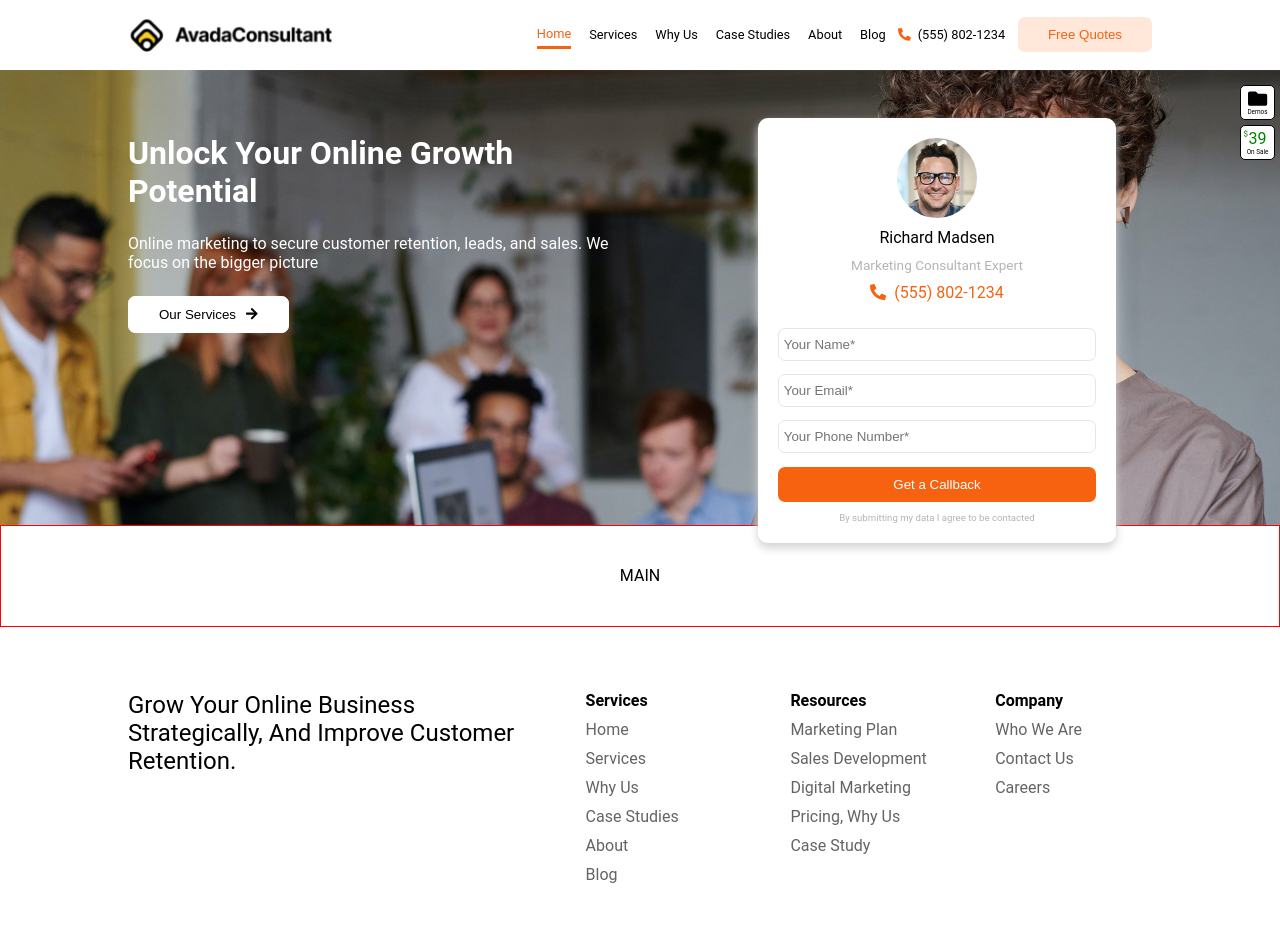
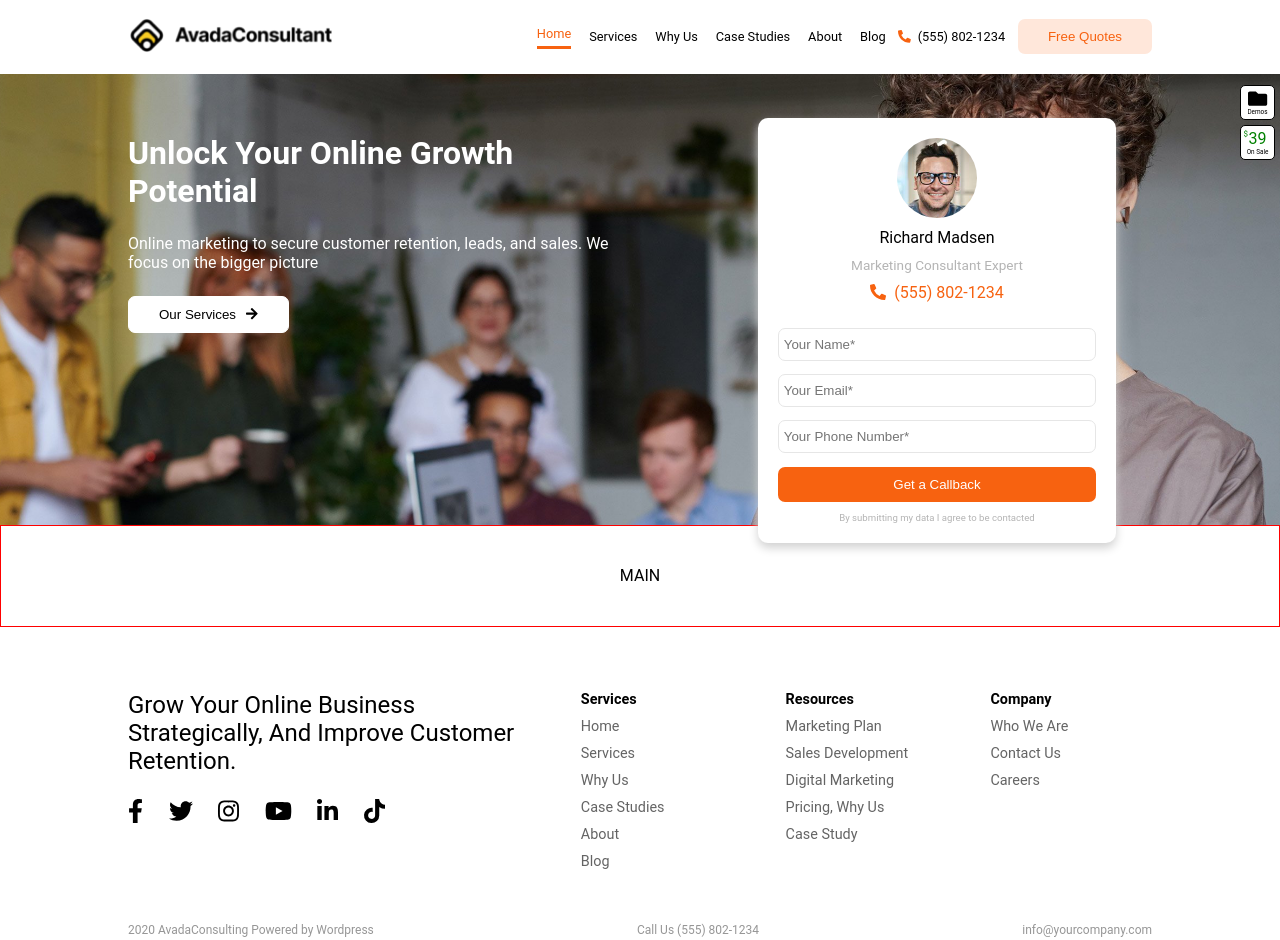
Before and after one commit to DavideDeLeonardis/proj-vuejs, a Vue app: page / in a window 1280 px wide. Shown: the top 940 px of the page. Built offline with nearby package versions, Linux system fonts and the light colour scheme.

Commit message:
footer improved

```diff
--- a/package.json
+++ b/package.json
@@ -9,6 +9,7 @@
   },
   "dependencies": {
     "@fortawesome/fontawesome-svg-core": "^1.2.36",
+    "@fortawesome/free-brands-svg-icons": "^5.15.4",
     "@fortawesome/free-solid-svg-icons": "^5.15.4",
     "@fortawesome/vue-fontawesome": "^2.0.6",
     "autoprefixer": "^9",
--- a/src/assets/scss/partials/_footer.scss
+++ b/src/assets/scss/partials/_footer.scss
@@ -15,11 +15,23 @@ footer {
             p {
                 font-size: 1.5em;
                 text-transform: capitalize;
+                margin-bottom: 1em;
+            }
+
+            a > * {
+                font-size: 1.5em;
+                margin-right: 2vw;
+                transition: 0.15s;
+
+                &:hover {
+                    transform: scale(1.25);
+                }
             }
         }
 
         .col-right {
             width: calc(100% / 5);
+            font-size: 0.9em;
             margin-bottom: 3em;
             padding-left: 3em;
 
@@ -29,6 +41,10 @@ footer {
 
             li {
                 color: rgb(100, 100, 100);
+
+                &:hover {
+                    text-decoration: underline;
+                }
             }
         }
 
@@ -42,6 +58,10 @@ footer {
         @media screen and (max-width: 768px) {
             .col-left {
                 width: 100%;
+
+                a > * {
+                    margin-right: 1em;
+                }
             }
 
             .col-right {
--- a/src/assets/scss/partials/_header.scss
+++ b/src/assets/scss/partials/_header.scss
@@ -34,6 +34,7 @@
                     &:hover {
                         color: $primary_color;
                         border-bottom: 3px solid $primary_color;
+                        transform: translateY(-2px);
                     }
                 }
             }
--- a/src/components/Footer.vue
+++ b/src/components/Footer.vue
@@ -3,7 +3,12 @@
         <div class="container">
             <div class="col-left">
                 <p>Grow your online business strategically, and improve customer retention.</p>
-                <!-- <a href="#"><font-awesome-icon :icon="['fab', 'facebook-f']" /></a> -->
+                <a href="#">
+                    <font-awesome-icon
+                        v-for="social in socials"
+                        :key="social"
+                        :icon="['fab', social]" />
+                </a>
             </div>
 
             <!-- lists -->
@@ -14,7 +19,7 @@
                         v-for="(link, index) in servicesLinks"
                         :key="`B${index}`"
                     >
-                        {{ link }}
+                        <a href="#">{{ link }}</a>
                     </li>
                 </ul>
             </div>
@@ -25,7 +30,7 @@
                         v-for="(link, index) in resourcesLinks"
                         :key="`C${index}`"
                     >
-                        {{ link }}
+                        <a href="#">{{ link }}</a>
                     </li>
                 </ul>
             </div>
@@ -36,15 +41,14 @@
                         v-for="(link, index) in companyLinks"
                         :key="`D${index}`"
                     >
-                        {{ link }}
+                        <a href="#">{{ link }}</a>
                     </li>
                 </ul>
             </div>
 
-
             <div class="col-bottom">
                 <span>2020 AvadaConsulting Powered by Wordpress</span>
-                <span>Call Us (555) 802-1234</span>
+                <a href="#">Call Us (555) 802-1234</a>
                 <span>info@yourcompany.com</span>
             </div>
         </div>
@@ -52,18 +56,20 @@
 </template>
 
 <script>
-// import { library } from '@fortawesome/fontawesome-svg-core';
-// import { faFacebookF } from '@fortawesome/free-solid-svg-icons';
-// import { FontAwesomeIcon } from '@fortawesome/vue-fontawesome';
-// library.add(faFacebookF);
+
 
 export default {
     name: 'Footer',
-    components: {
-        // FontAwesomeIcon
-    },
     data() {
         return {
+            socials: [
+                'facebook-f',
+                'twitter',
+                'instagram',
+                'youtube',
+                'linkedin-in',
+                'tiktok'
+            ],
             servicesLinks: [
                 'Home',
                 'Services',
@@ -83,9 +89,6 @@ export default {
                 'Who We Are',
                 'Contact Us',
                 'Careers'
-            ],
-            social: [
-
             ]
         }
     }
--- a/src/components/Header.vue
+++ b/src/components/Header.vue
@@ -2,7 +2,7 @@
     <header>
         <div class="header-top">
             <div class="container">
-                <img src="../assets/img/avada-marketing-logo-2x-200x37.png" alt="AvadaConsultant logo">
+                <a href="#"><img src="../assets/img/avada-marketing-logo-2x-200x37.png" alt="AvadaConsultant logo"></a>
 
                 <!-- navbar --> <!-- import Bootstrap-->
                 <nav>
@@ -73,16 +73,8 @@
 </template>
 
 <script>
-import { library } from '@fortawesome/fontawesome-svg-core';
-import { faPhoneAlt, faBars, faArrowRight, faFolder } from '@fortawesome/free-solid-svg-icons';
-import { FontAwesomeIcon } from '@fortawesome/vue-fontawesome';
-library.add(faPhoneAlt, faBars, faArrowRight, faFolder);
-
 export default {
     name: 'Header',
-    components: {
-        FontAwesomeIcon
-    },
     data() {
         return {
             links: [
--- a/src/main.js
+++ b/src/main.js
@@ -1,7 +1,15 @@
 import Vue from 'vue'
 import App from './App.vue'
 
-Vue.config.productionTip = false
+import { library } from '@fortawesome/fontawesome-svg-core';
+import { faPhoneAlt, faBars, faArrowRight, faFolder } from '@fortawesome/free-solid-svg-icons';
+import { faFacebookF, faTwitter, faInstagram, faYoutube, faLinkedinIn, faTiktok } from '@fortawesome/free-brands-svg-icons';
+import { FontAwesomeIcon } from '@fortawesome/vue-fontawesome';
+library.add(faPhoneAlt, faBars, faArrowRight, faFolder, faFacebookF, faTwitter, faInstagram, faYoutube, faLinkedinIn, faTiktok);
+
+Vue.component('font-awesome-icon', FontAwesomeIcon);
+
+Vue.config.productionTip = false;
 
 new Vue({
   render: h => h(App),
```
Also changed, not shown: 1 other file (tests, documents, lock files or other folders).
